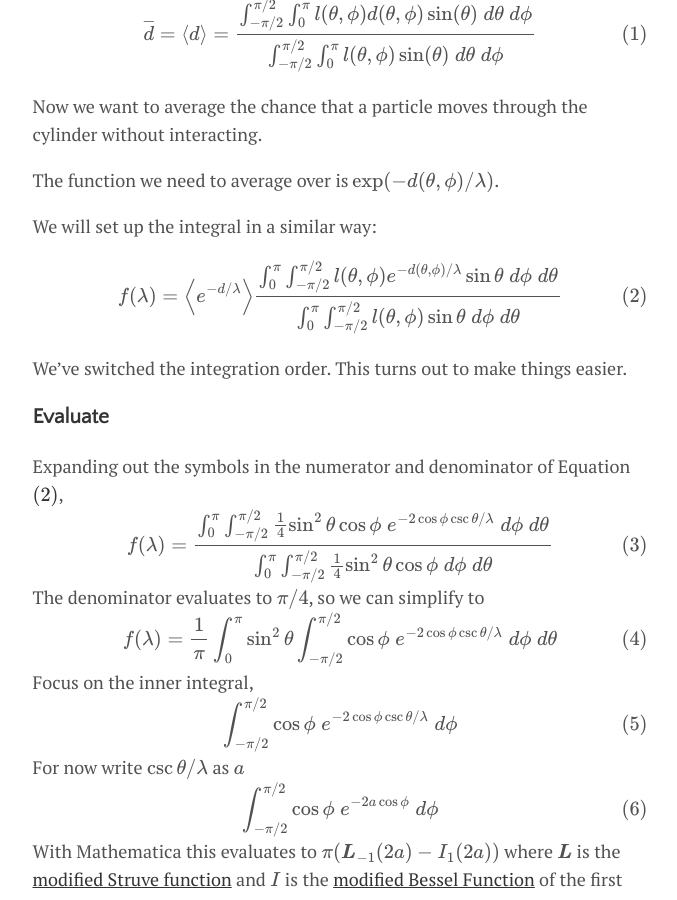
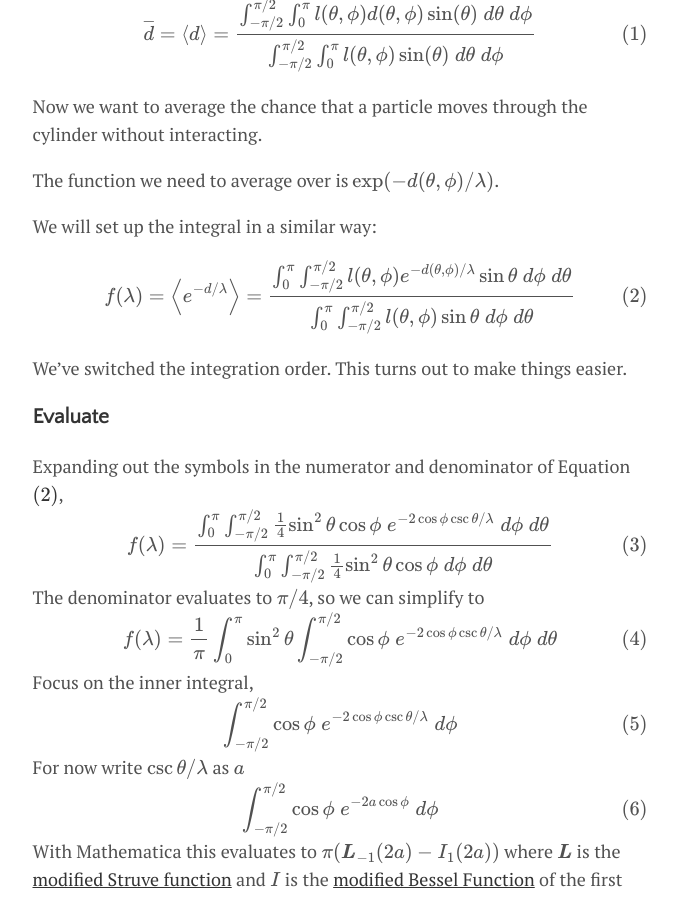
Before and after one commit to cfe316/cfe316.github.io, a Jekyll site: the page built from _posts/2018-11-15-average-cyl-transmission.md, in a window 1280 px wide and 900 px high, scrolled down 2367 px. Shown: the whole window, without its empty margins (300-977 px from the left). Built offline with Jekyll 4.4.1, drawn with Linux system fonts in a browser that asks for light colours; formulas are drawn with MathJax 3; a style sheet for code colours, icons or effects is not loaded.

Commit message:
Fixed a typo in an equation

```diff
--- a/_posts/2018-11-15-average-cyl-transmission.md
+++ b/_posts/2018-11-15-average-cyl-transmission.md
@@ -57,7 +57,7 @@ We will set up the integral in a similar way:
 
 $$
 \begin{equation}
-f(\lambda) = \left<e^{-d/\lambda} \right> \frac{\int_{0}^{\pi} \int_{-\pi/2}^{\pi/2} l(\theta,\phi) e^{-d(\theta,\phi)/\lambda} \sin\theta \; d \phi \; d \theta }{\int_{0}^{\pi} \int_{-\pi/2}^{\pi/2} l(\theta,\phi) \sin\theta \; d \phi \; d \theta }
+f(\lambda) = \left<e^{-d/\lambda} \right> = \frac{\int_{0}^{\pi} \int_{-\pi/2}^{\pi/2} l(\theta,\phi) e^{-d(\theta,\phi)/\lambda} \sin\theta \; d \phi \; d \theta }{\int_{0}^{\pi} \int_{-\pi/2}^{\pi/2} l(\theta,\phi) \sin\theta \; d \phi \; d \theta }
 \tag{2}\label{eq:two}
 \end{equation}
 $$
```
